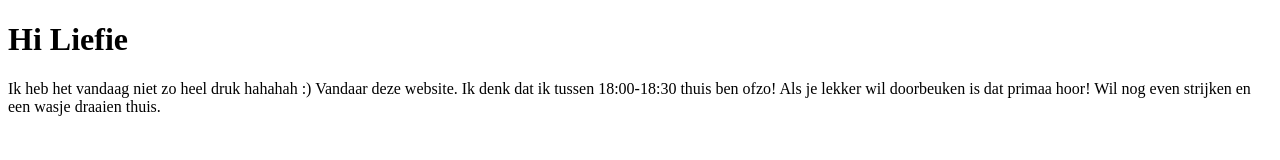
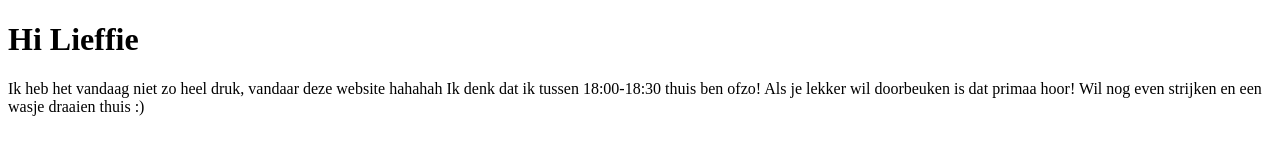
Before and after one commit to ElskeNijhof/ElskeNijhof.github.io, a plain HTML site: page index.html in a window 1280 px wide. Drawn offline with Linux system fonts and the light colour scheme.

Commit message:
Update index 3.html

```diff
--- a/index.html
+++ b/index.html
@@ -1,9 +1,9 @@
 <!DOCTYPE html>
 <html>
 <body>
-<h1>Hi Liefie</h1>
-<p>Ik heb het vandaag niet zo heel druk hahahah :)
-Vandaar deze website. Ik denk dat ik tussen 18:00-18:30 thuis ben ofzo!
-Als je lekker wil doorbeuken is dat primaa hoor! Wil nog even strijken en een wasje draaien thuis. </p>
+<h1>Hi Lieffie</h1>
+<p>Ik heb het vandaag niet zo heel druk, vandaar deze website hahahah
+Ik denk dat ik tussen 18:00-18:30 thuis ben ofzo!
+Als je lekker wil doorbeuken is dat primaa hoor! Wil nog even strijken en een wasje draaien thuis :) </p>
 </body>
 </html>
```
